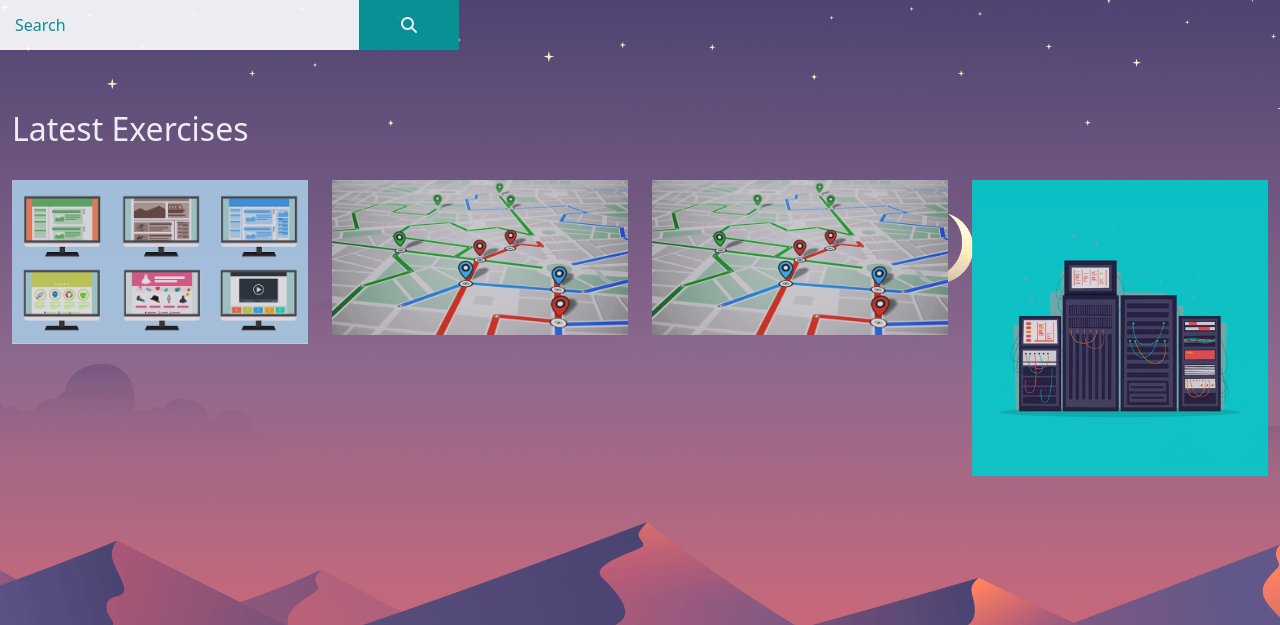
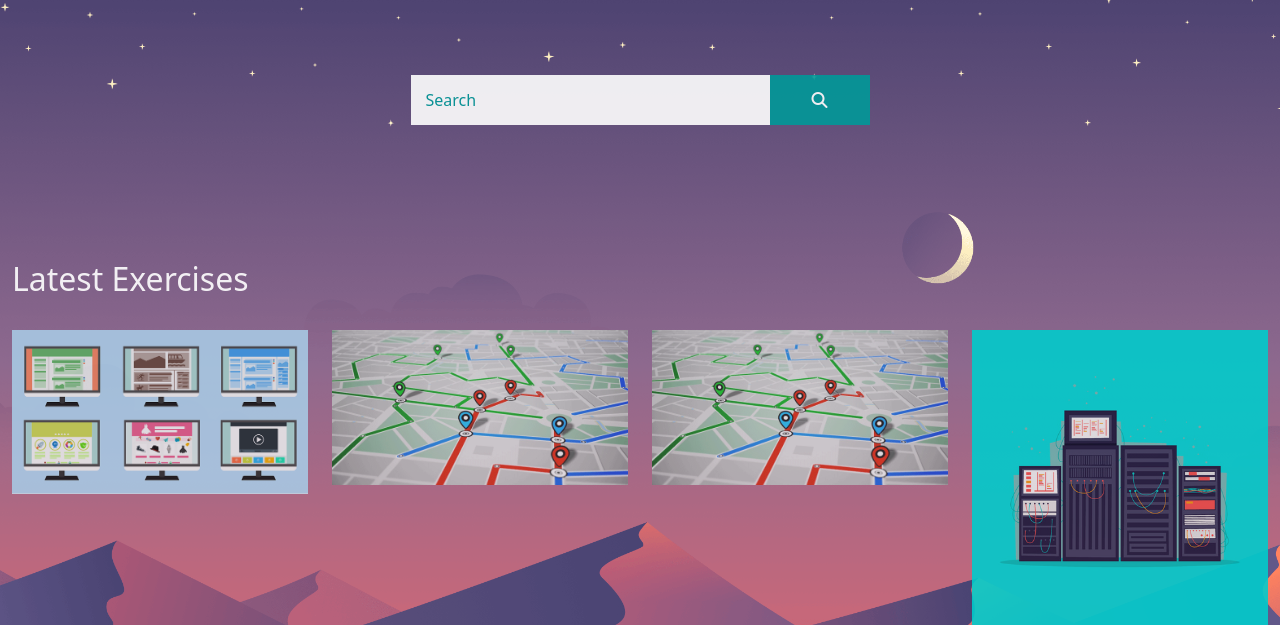
Before and after one commit to LidyaNuramo/CMS-PROJECTS-WSG, a PHP site: page /Home/index.php in a window 1280 px wide. Shown: the part 65-690 px from the top of the page. Run offline with PHP 8.4, Linux system fonts and the light colour scheme; the visitor is signed in with stand-in values (Sample User, id 1); some libraries are stand-ins or nearby versions; some web fonts are replaced.

Commit message:
Update header.php

```diff
--- a/Home/header.php
+++ b/Home/header.php
@@ -70,7 +70,7 @@ if(isset($_SESSION['username'])){
 
 	</head>
 	<body style="background: url(../Image/bg2.png) no-repeat center center fixed; -webkit-background-size: cover;-moz-background-size: cover;-o-background-size: cover;background-size: cover;">
-		<!div class="tm-hero d-flex justify-content-center align-items-center" data-parallax="scroll" data-image-src="../Image/bg2.jpg">
+		<div class="tm-hero d-flex justify-content-center align-items-center" data-parallax="scroll" data-image-src="../Image/bg2.jpg">
 			<form class="d-flex tm-search-form">
 				<input class="form-control tm-search-input" type="search" placeholder="Search" aria-label="Search">
 				<button class="btn btn-outline-success tm-search-btn" type="submit">
```
